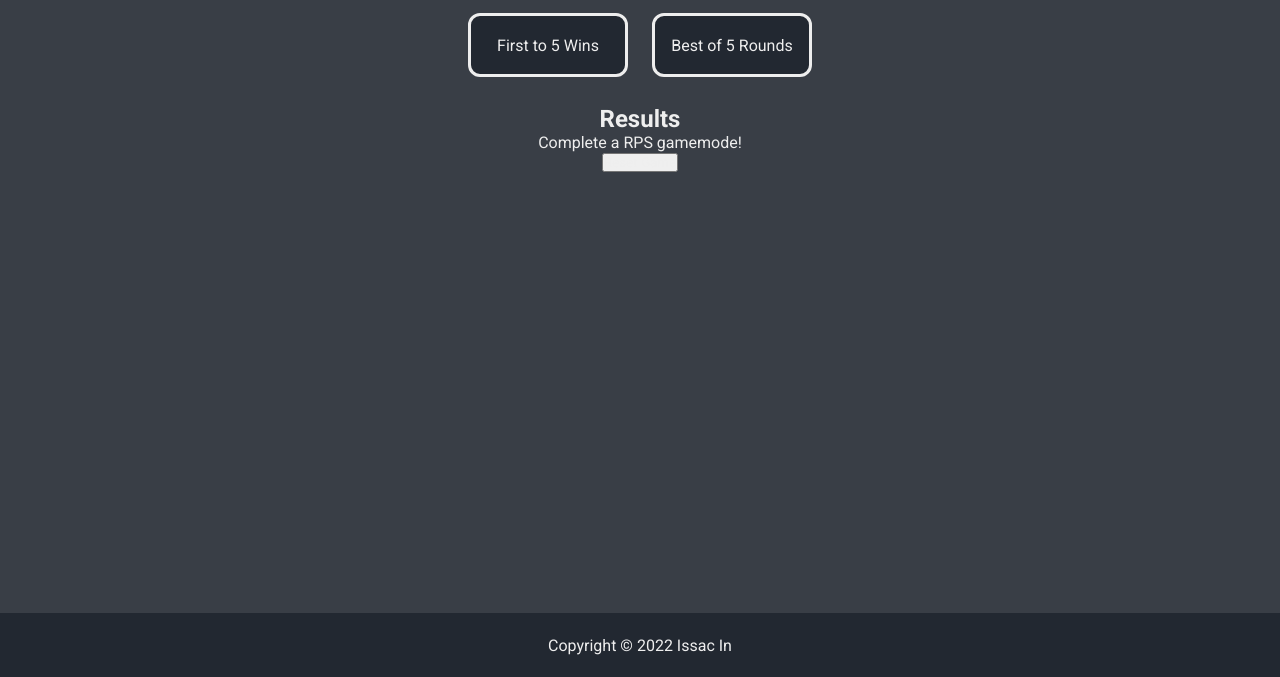
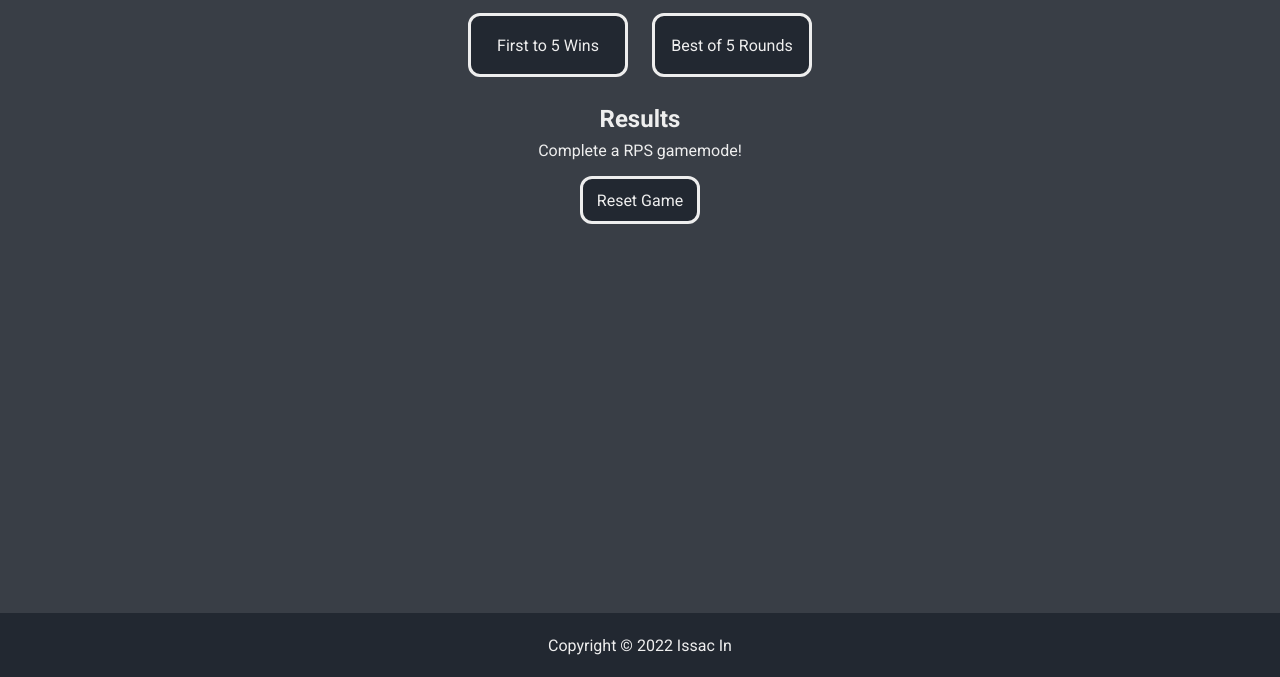
Before and after one commit to issac-in/odin-rock-paper-scissors, a website: page index.html in a window 1280 px wide. Shown: the part 123-800 px from the top of the page. Drawn offline with Linux system fonts and the light colour scheme.

Commit message:
Set up CSS for results section to index.html

```diff
--- a/styles.css
+++ b/styles.css
@@ -171,6 +171,41 @@ main .modeList li label {
   margin: 8px;
 }
 
+main .results {
+  /* Display & Box Model */
+  display: flex;
+  flex-direction: column;
+  justify-content: center;
+  align-items: center;
+  gap: 8px;
+}
+
+main .results .accent {
+  /* Color */
+  color: var(--accent-color);
+
+  /* Text */
+  font-weight: 900;
+}
+
+main .results button {
+  /* Display & Box Model */
+  display: flex;
+  justify-content: center;
+  align-items: center;
+  width: 120px;
+  height: 48px;
+  border-radius: 12px;
+  margin: 8px;
+
+  /* Color */
+  background-color: var(--secondary-color);
+  border: solid var(--font-color);
+
+  /* Text */
+  font-size: 16px;
+}
+
 /* FOOTER */
 footer {
   /* Positioning - Temporary to just see it */
@@ -221,6 +256,11 @@ footer {
     /* Color */
     box-shadow: 0 0 0.5rem var(--font-color);
   }
+
+  main .results button:active {
+    /* Color */
+    box-shadow: 0 0 0.5rem var(--font-color);
+  }
 }
 
 @media screen and (pointer: fine) {
@@ -233,4 +273,9 @@ footer {
     /* Color */
     box-shadow: 0 0 0.5rem var(--font-color);
   }
+
+  main .results button:hover {
+    /* Color */
+    box-shadow: 0 0 0.5rem var(--font-color);
+  }
 }
```
